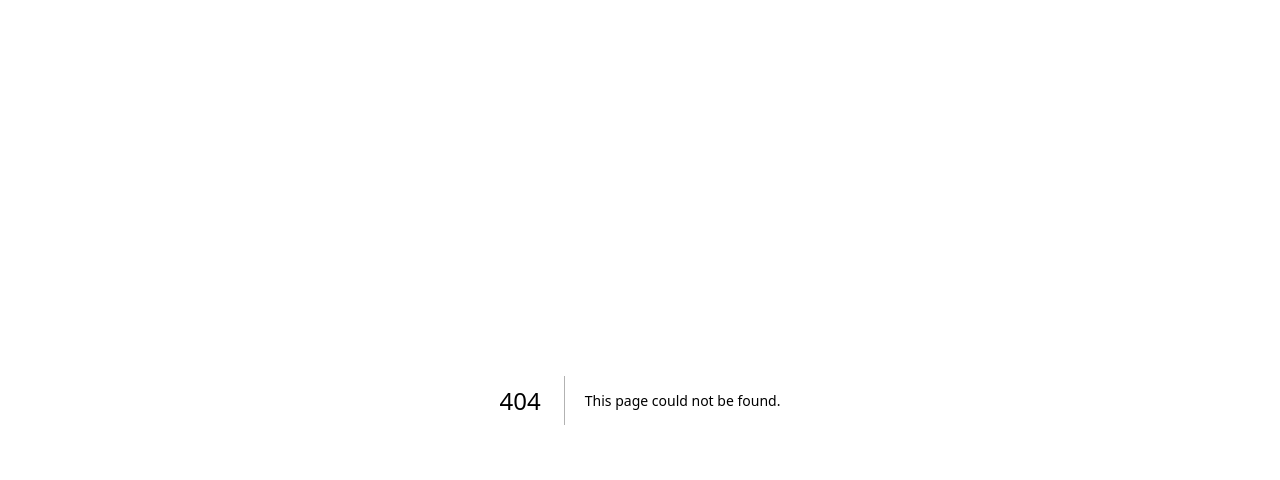
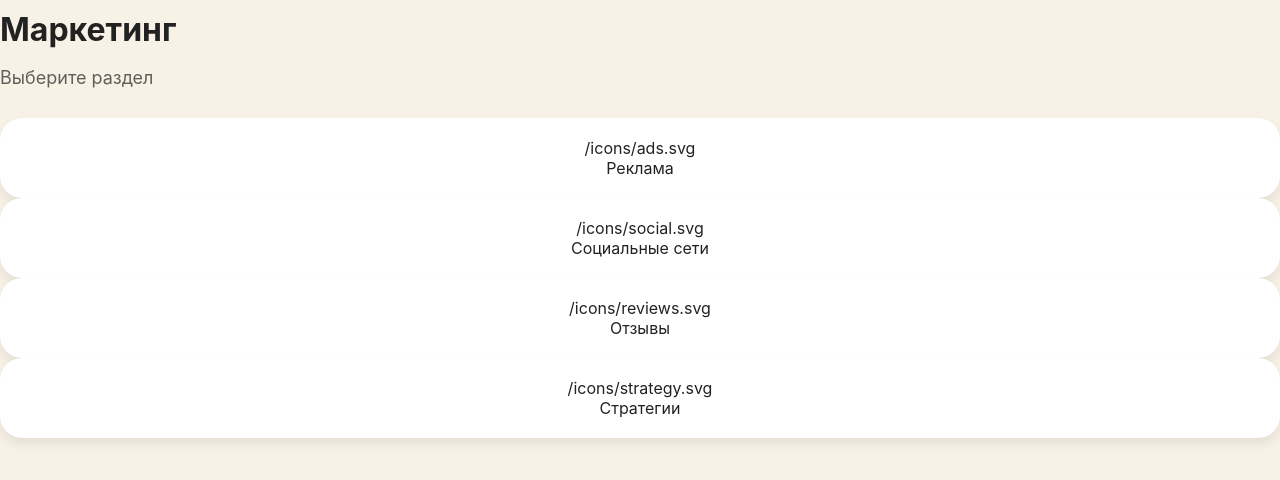
Before and after one commit to georg34523-boop/gastro-mind-miniapp, a Next.js app: page /marketing in a window 1280 px wide. Before the commit this address had no page. Shown: the top 480 px of the page. Built offline with nearby package versions, Linux system fonts and the light colour scheme.

Commit message:
Create index.js

```diff
--- /dev/null
+++ b/pages/marketing/index.js
@@ -0,0 +1,43 @@
+import MenuCard from "../../components/MenuCard";
+
+export default function Marketing() {
+  return (
+    <div className="page">
+
+      <h1 className="title">Маркетинг</h1>
+      <p className="subtitle">Выберите раздел</p>
+
+      <div className="grid">
+
+        <MenuCard
+          title="Реклама"
+          subtitle="Google, Meta, аналитика"
+          icon="/icons/ads.svg"
+          link="/marketing/ads"
+        />
+
+        <MenuCard
+          title="Социальные сети"
+          subtitle="Контент-план, идеи, метрики"
+          icon="/icons/social.svg"
+          link="/marketing/social"
+        />
+
+        <MenuCard
+          title="Отзывы"
+          subtitle="Мониторинг и ответы"
+          icon="/icons/reviews.svg"
+          link="/marketing/reviews"
+        />
+
+        <MenuCard
+          title="Стратегии"
+          subtitle="Аналитика и рекомендации"
+          icon="/icons/strategy.svg"
+          link="/marketing/strategy"
+        />
+
+      </div>
+    </div>
+  );
+}
```
